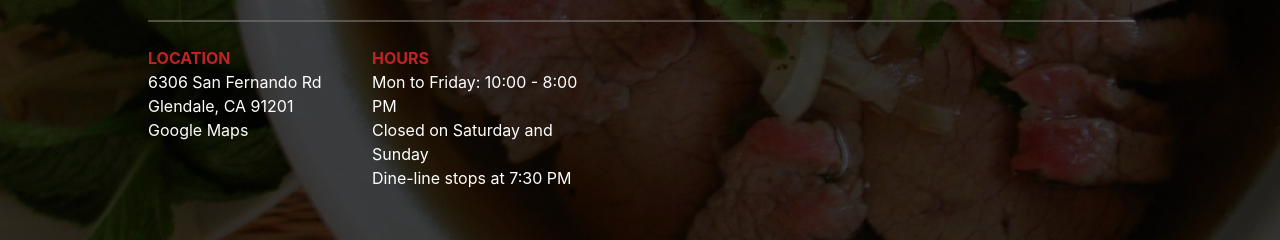
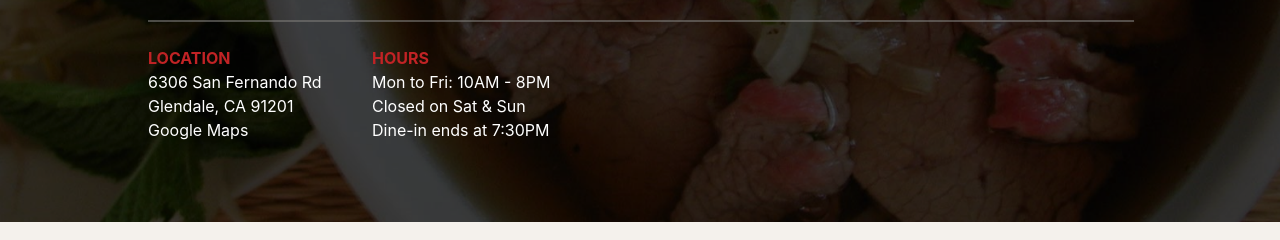
Before and after one commit to Brianl57/pho-hot-app-frontend, a React (Create React App) app: page / in a window 1280 px wide. Shown: the part 500-740 px from the top of the page. Built offline with nearby package versions, Linux system fonts and the light colour scheme; no server answers.

Commit message:
edited hero footer info

```diff
--- a/src/components/HeroMeta.js
+++ b/src/components/HeroMeta.js
@@ -20,9 +20,9 @@ export default function HeroMeta() {
         </Box>
         <Box>
             <Text color='brand.800' fontWeight={'bold'}>HOURS</Text>
-            <Text fontSize={breakpoint}>Mon to Friday: 10:00 - 8:00 PM</Text>
-            <Text fontSize={breakpoint}>Closed on Saturday and Sunday</Text>
-            <Text fontSize={breakpoint}>Dine-line stops at 7:30 PM</Text>
+            <Text fontSize={breakpoint}>Mon to Fri: 10AM - 8PM</Text>
+            <Text fontSize={breakpoint}>Closed on Sat & Sun</Text>
+            <Text fontSize={breakpoint}>Dine-in ends at 7:30PM</Text>
         </Box>
     </SimpleGrid>
   )
```
